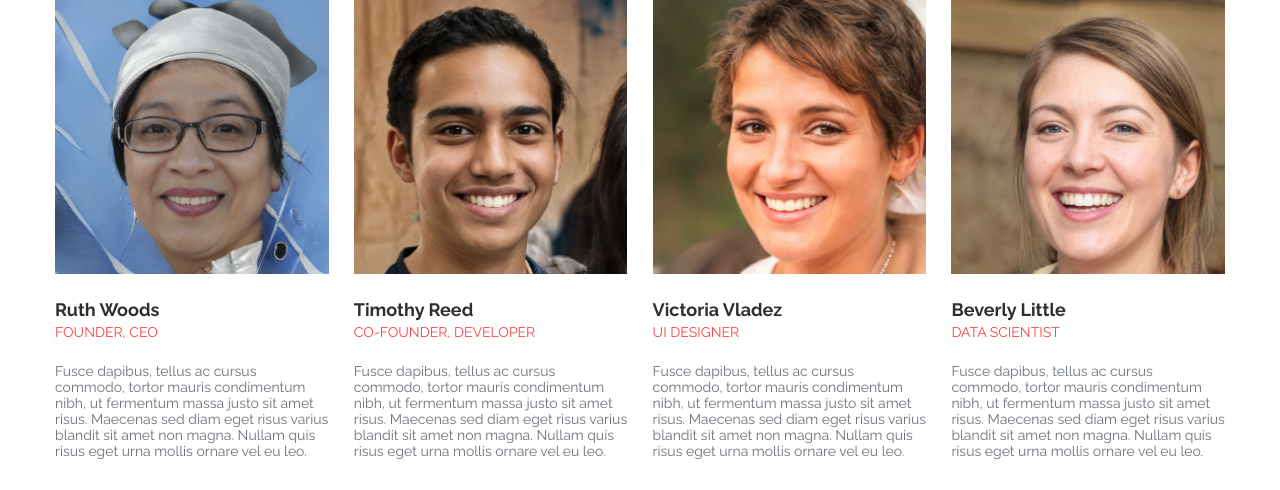
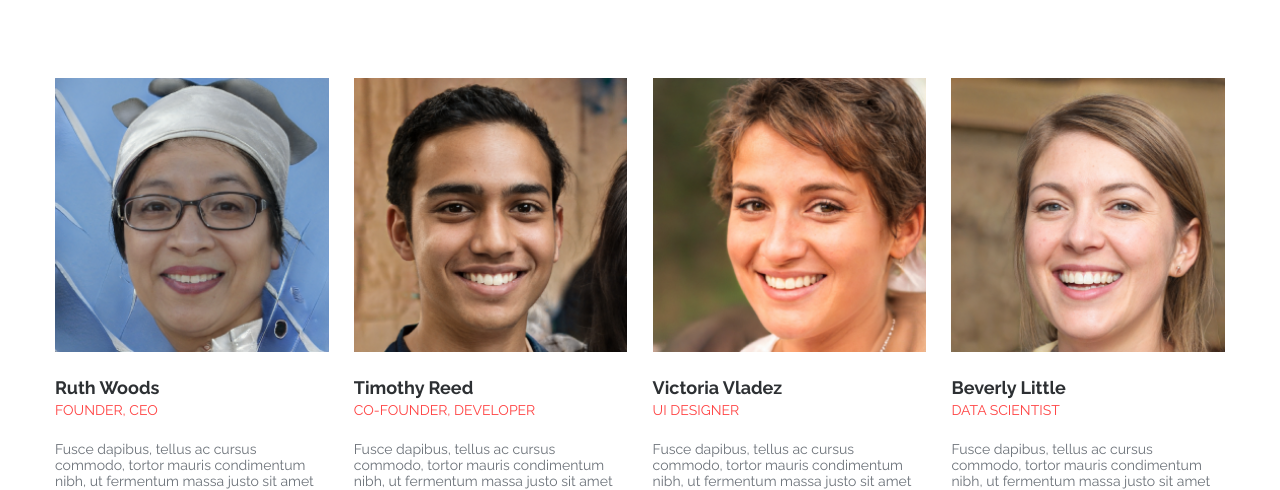
Before and after one commit to AnnaBR01/activebox, a website built with Parcel: page src/index.html in a window 1280 px wide. Shown: the top 490 px of the page. Built offline with nearby package versions, Linux system fonts and the light colour scheme.

Commit message:
changes applied

```diff
--- a/src/index.html
+++ b/src/index.html
@@ -10,7 +10,7 @@
     <title>Activebox</title>
   </head>
   <body>
-    <section class="team wrapper">
+    <section class="team">
       <div class="container">
         <div class="team__row">
           <div class="team__person-card person-card">
--- a/src/scss/screens/_team.scss
+++ b/src/scss/screens/_team.scss
@@ -1,4 +1,5 @@
 .team {
+  margin-top: 78px;
   margin-bottom: 114px;
 
   @include tablet {
@@ -57,15 +58,11 @@
   &__name {
     margin-bottom: 5.3px;
     font-weight: 700;
-    font-size: rem(24px);
-    line-height: rem(28px);
     text-transform: capitalize;
     color: map-get($colors, dark);
 
     @include tablet {
       margin-bottom: 4.6px;
-      font-size: rem(18px);
-      line-height: rem(21px);
     }
   }
 
@@ -76,14 +73,10 @@
 
     @include tablet {
       margin-bottom: 22.45px;
-      font-size: rem(14px);
-      line-height: rem(16px);
     }
 
     @include mobile {
       margin-bottom: 38.49px;
-      font-size: rem(14px);
-      line-height: rem(16px);
     }
   }
 
@@ -93,14 +86,10 @@
 
     @include tablet {
       margin-bottom: 39.2px;
-      font-size: rem(14px);
-      line-height: rem(16px);
     }
 
     @include mobile {
       margin-bottom: 55.15px;
-      font-size: rem(14px);
-      line-height: rem(16px);
     }
   }
 
```
